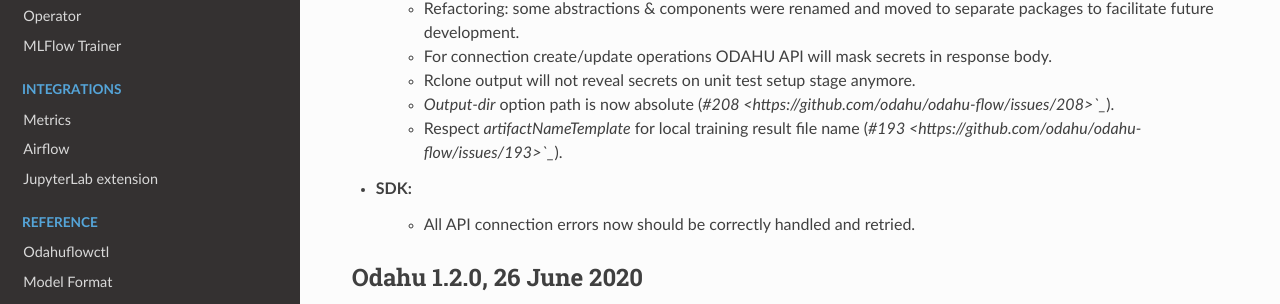
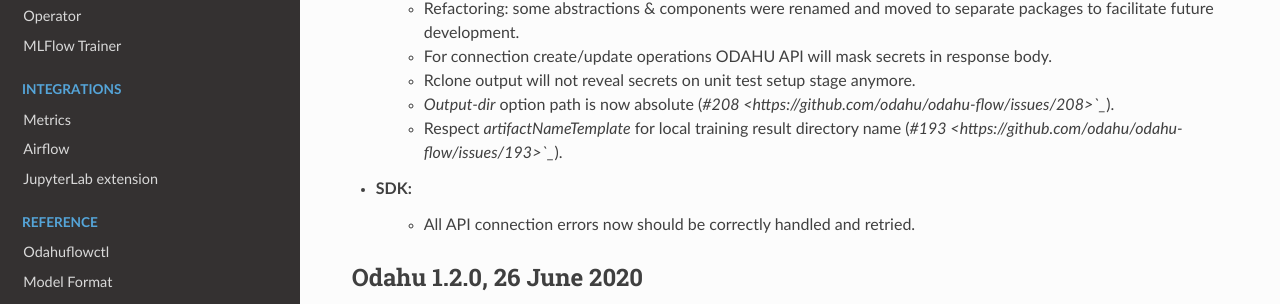
Before and after one commit to odahu/odahu-docs, a Sphinx documentation site: the page built from source/ref_changelog.rst, in a window 1280 px wide and 900 px high, scrolled down 530 px. Shown: the part 139-443 px from the top of the window. Built offline with Sphinx 7.4.7 and the Read the Docs theme 2.0.0, drawn with Linux system fonts in a browser that asks for light colours; formulas are drawn with MathJax 3.

Commit message:
Update source/ref_changelog.rst
Co-authored-by: keshamin <keshamin@mail.ru>

```diff
--- a/source/ref_changelog.rst
+++ b/source/ref_changelog.rst
@@ -26,7 +26,7 @@
     * For connection create/update operations ODAHU API will mask secrets in response body.
     * Rclone output will not reveal secrets on unit test setup stage anymore.
     * `Output-dir` option path is now absolute (`#208 <https://github.com/odahu/odahu-flow/issues/208>`_`).
-    * Respect `artifactNameTemplate` for local training result file name (`#193 <https://github.com/odahu/odahu-flow/issues/193>`_`).
+    * Respect `artifactNameTemplate` for local training result directory name (`#193 <https://github.com/odahu/odahu-flow/issues/193>`_`).
 
 - SDK:
     * All API connection errors now should be correctly handled and retried.
```
